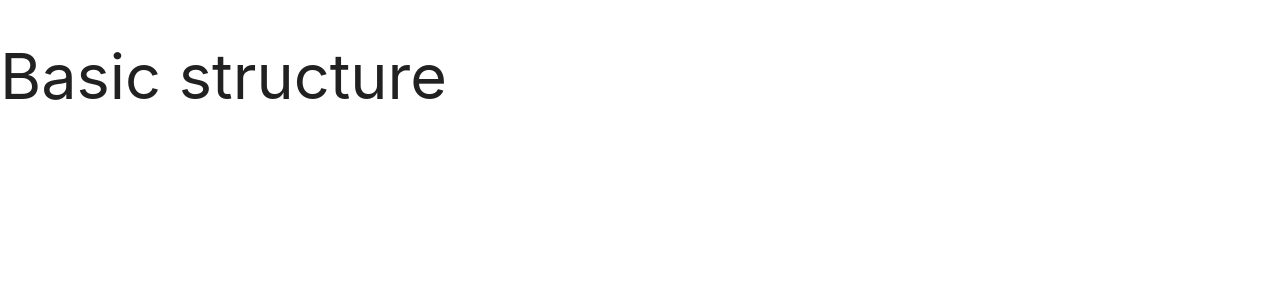
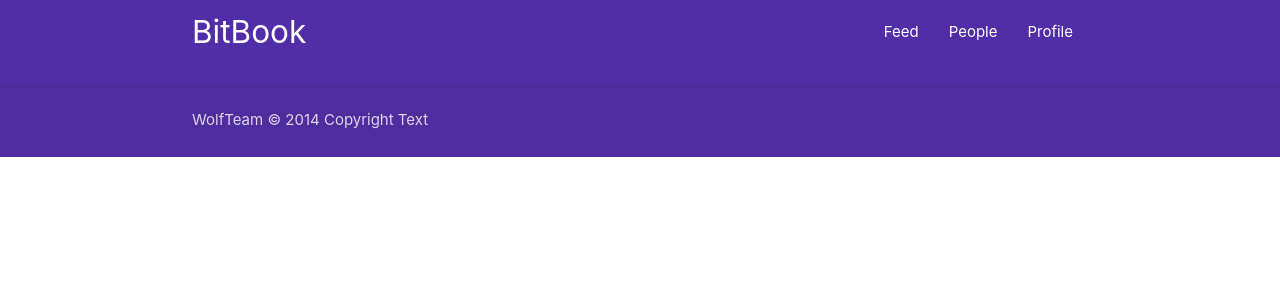
Before and after one commit to Ladly/bit-book, a React (Create React App) app: page /#/profile in a window 1280 px wide. Shown: the top 300 px of the page. Built offline with nearby package versions, Linux system fonts and the light colour scheme.

Commit message:
Book-0 App navigation

```diff
--- a/package.json
+++ b/package.json
@@ -6,6 +6,7 @@
     "materialize-css": "^1.0.0-beta",
     "react": "^16.2.0",
     "react-dom": "^16.2.0",
+    "react-router-dom": "^4.2.2",
     "react-scripts": "1.1.1"
   },
   "scripts": {
--- a/src/app/App.js
+++ b/src/app/App.js
@@ -1,8 +1,21 @@
 import React from 'react'
 import 'materialize-css/dist/css/materialize.css'
+import { Switch, Route } from 'react-router-dom'
+
+import { Header } from './Components/Header/Header'
+import { Footer } from './Components/Footer/Footer'
+import { FeedPage } from './Containers/FeedPage/FeedPage'
 
 export const App = () => {
 	return (
-		<h1>Basic structure</h1>
+		<div>
+			<Header />
+			<Switch>
+				<Route exact path="/" component={FeedPage}/>
+				<Route exact path="/people"/>
+				<Route exact path="/profile"/>
+			</Switch>
+			<Footer />
+		</div>
 	)
 }
--- /dev/null
+++ b/src/app/Components/Footer/Footer.js
@@ -0,0 +1,13 @@
+import React from 'react'
+
+export const Footer = () => {
+	return (
+		<footer className="page-footer #b39ddb #512da8 deep-purple darken-2">
+			<div className="footer-copyright">
+				<div className="container">
+					<p><span>WolfTeam</span> © 2014 Copyright Text</p>
+				</div>
+			</div>
+		</footer>
+	)
+}
--- /dev/null
+++ b/src/app/Components/Header/Header.js
@@ -0,0 +1,17 @@
+import React from 'react'
+import { Link } from 'react-router-dom'
+
+export const Header = () => {
+	return (
+		<nav className="#b39ddb #512da8 deep-purple darken-2">
+			<div className="nav-wrapper container">
+				<a className="brand-logo">BitBook</a>
+				<ul id="nav-mobile" className="right hide-on-med-and-down">
+					<li><Link to="/">Feed</Link></li>
+					<li><Link to="/people">People</Link></li>
+					<li><Link to="/profile">Profile</Link></li>
+				</ul>
+			</div>
+		</nav>
+	)
+}
--- /dev/null
+++ b/src/app/Containers/FeedPage/FeedPage.js
@@ -0,0 +1,15 @@
+import React, { Component } from 'react'
+
+class FeedPage extends Component {
+	constructor(props) {
+		super(props)
+	}
+
+	render() {
+		return (
+			<h3>Nothing to show</h3>
+		)
+	}
+}
+
+export { FeedPage }
--- a/src/index.js
+++ b/src/index.js
@@ -1,8 +1,13 @@
 import React from 'react'
 import ReactDOM from 'react-dom'
 import registerServiceWorker from './registerServiceWorker'
+import { HashRouter } from 'react-router-dom'
 
 import { App } from './app/App'
 
-ReactDOM.render(<App />, document.getElementById('root'))
+ReactDOM.render(
+	<HashRouter>
+		<App />
+	</HashRouter>
+	, document.getElementById('root'))
 registerServiceWorker()
```
Also changed, not shown: 1 other file (tests, documents, lock files or other folders).
